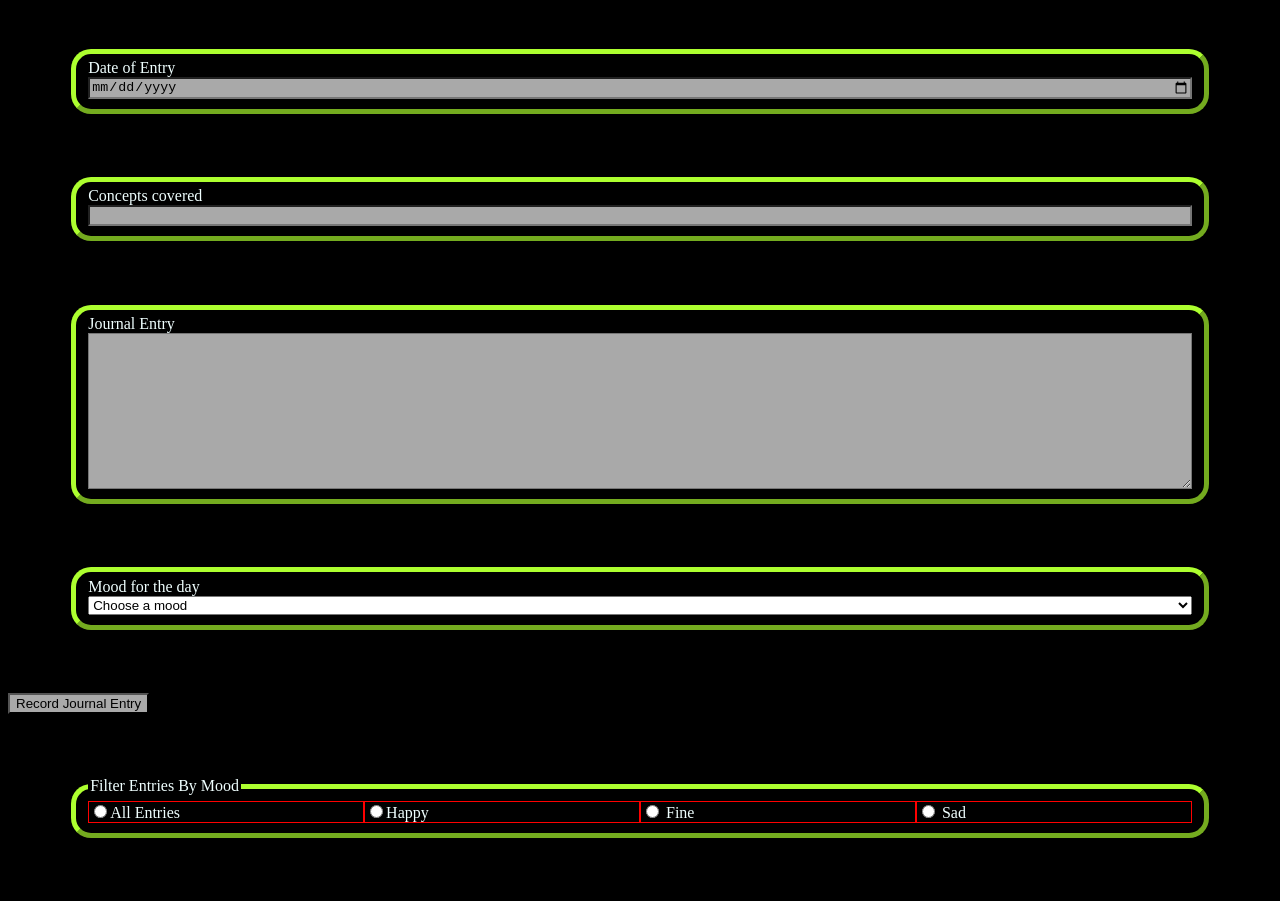
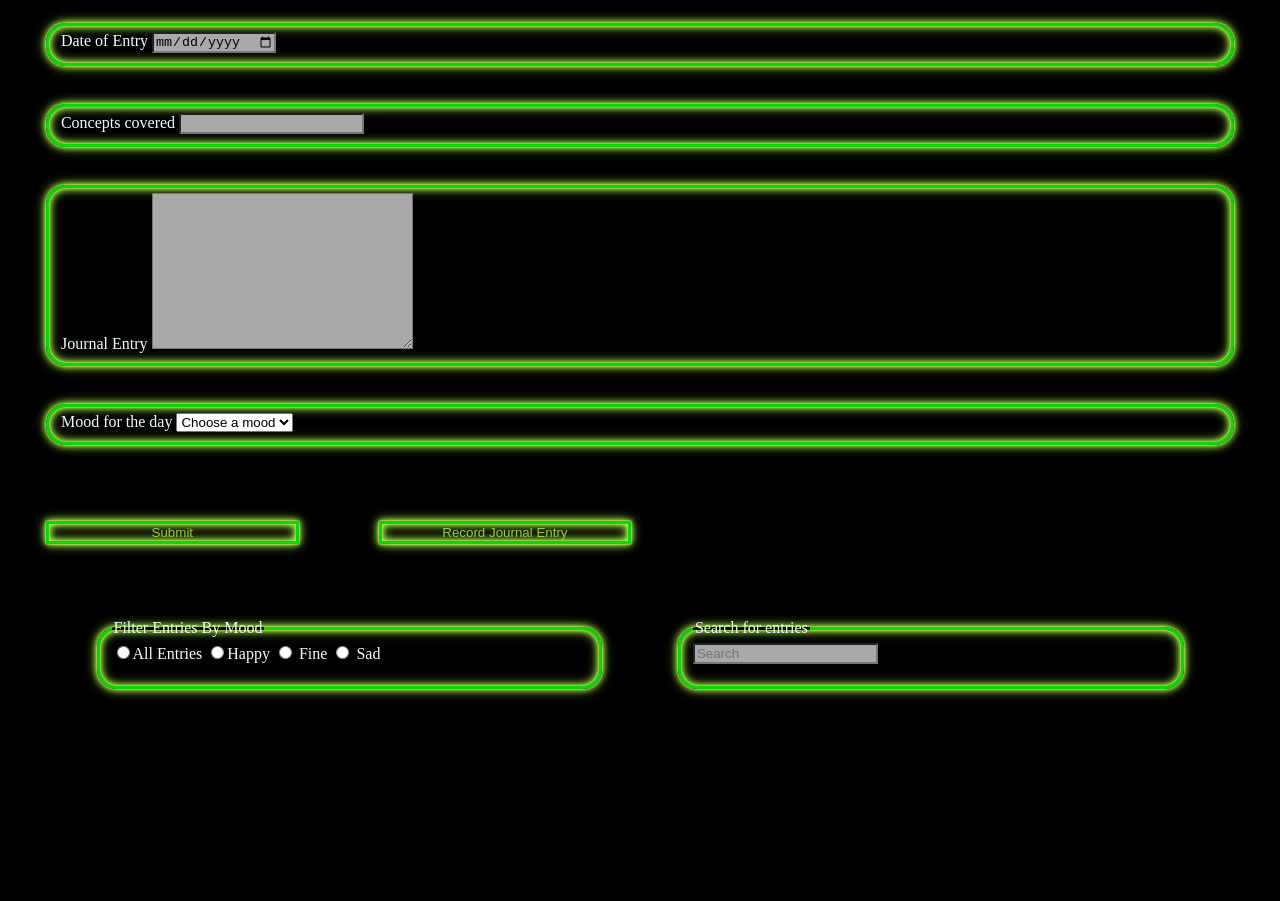
Before and after one commit to michaelprince3/Daily-journal, a plain HTML site: page src/index.html in a window 1280 px wide. Shown: the part 73-974 px from the top of the page. After the commit the page ends 808 px from the top, so only its background shows below. Drawn offline with Linux system fonts and the light colour scheme; no server answers.

Commit message:
part 11 complete

```diff
--- a/src/index.html
+++ b/src/index.html
@@ -38,13 +38,15 @@
           <option value="sad">Sad</option>
         </select>
       </fieldset>
+      <button class="button" id="buttonId">Submit</button>
       <input
         type="button"
         class="button"
-      id="button"
+        id="buttonId"
         value="Record Journal Entry"
       />
     </form>
+    <article class="lowerBar">
       <fieldset class="moodRadio">
         <legend>Filter Entries By Mood</legend>
         <div class="radioBtn" id="allRadio">
@@ -76,6 +78,11 @@
           <label for="sadSelect">Sad</label>
         </div>
       </fieldset>
+      <fieldset class="search">
+        <legend>Search for entries</legend>
+        <input type="text" class="searchBar" placeholder="Search" />
+      </fieldset>
+    </article>
     <article class="entryLog"></article>
 
     <script type="module" src="scripts/journal.js"></script>
--- a/src/scripts/data.js
+++ b/src/scripts/data.js
@@ -1,34 +1,35 @@
 const API = {
-    getJournalEntries () {
-        return fetch("http://localhost:3000/entries")
-            .then(response => response.json())
+  getJournalEntries() {
+    return fetch("http://localhost:3000/entries").then(response =>
+      response.json()
+    );
   },
 
-    saveJournalEntry (entry) {
+  saveJournalEntry(entry) {
     return fetch("http://localhost:3000/entries", {
       method: "POST",
       headers: {
         "Content-Type": "application/json"
       },
-        body: JSON.stringify(entry),
-        })
+      body: JSON.stringify(entry)
+    });
   },
 
-    deleteJournalEntry (entryId) {
+  deleteJournalEntry(entryId) {
     return fetch(`http://localhost:3000/entries/${entryId}`, {
       method: "DELETE"
-        })
+    });
   },
 
-    editJournalEntry (entryId) {
+  editJournalEntry(entryId) {
     return fetch(`http://localhost:3000/entries/${entryId.id}`, {
       method: "PUT",
       headers: {
         "Content-Type": "application/json"
       },
-            body: JSON.stringify(entryId),
-        })
+      body: JSON.stringify(entryId)
+    });
   }
-}
+};
 
-export default API
+export default API;
--- a/src/scripts/entryComponent.js
+++ b/src/scripts/entryComponent.js
@@ -1,5 +1,5 @@
 const HTMLMaker = {
-     makeJournalEntryComponent (journalEntry) {
+  makeJournalEntryComponent(journalEntry) {
     return `
       <section class="journalEntry">
           <h2>${journalEntry.concepts}</h2>
@@ -10,6 +10,6 @@ const HTMLMaker = {
       </section>
     `;
   }
-}
+};
 
-export default HTMLMaker
+export default HTMLMaker;
--- a/src/scripts/entryEvents.js
+++ b/src/scripts/entryEvents.js
@@ -1,13 +1,12 @@
 import API from "./data.js";
 import entryMaker from "./entriesDOM.js";
 
-
 const modifyJournalEvents = {
   addEntry() {
-    const recButton = document.getElementById("button");
+    const recButton = document.getElementById("buttonId");
 
     recButton.addEventListener("click", () => {
-      const hiddenJournalId = document.querySelector("#journalId")
+      const hiddenJournalId = document.querySelector("#journalId");
       const entryDate = document.querySelector("#journalDate");
       const entryConcepts = document.querySelector("#concepts");
       const entryText = document.querySelector("#journalEntry");
@@ -21,12 +20,12 @@ const modifyJournalEvents = {
       };
 
       const clearForm = () => {
-          hiddenJournalId.value = ""
-          entryDate.value = ""
-          entryConcepts.value = ""
-          entryText.value = ""
-          entryMood.value = ""
-      }
+        hiddenJournalId.value = "";
+        entryDate.value = "";
+        entryConcepts.value = "";
+        entryText.value = "";
+        entryMood.value = "";
+      };
 
       const entryArray = [entryDate, entryConcepts, entryText, entryMood];
       const newArray = [];
@@ -41,15 +40,14 @@ const modifyJournalEvents = {
       });
 
       if (newArray.length === 4 && hiddenJournalId.value !== "") {
-          newJournalEntry.id = parseInt(hiddenJournalId.value)
+        newJournalEntry.id = parseInt(hiddenJournalId.value);
         API.editJournalEntry(newJournalEntry)
           .then(() =>
-          API.getJournalEntries()
-          .then(entryMaker.renderJournalEntries))
-          .then(clearForm)
+            API.getJournalEntries().then(entryMaker.renderJournalEntries)
+          )
+          .then(clearForm);
       } else if (newArray.length === 4) {
-        API.saveJournalEntry(newJournalEntry)
-        .then(() =>
+        API.saveJournalEntry(newJournalEntry).then(() =>
           API.getJournalEntries()
             .then(entryMaker.renderJournalEntries)
             .then(clearForm)
@@ -105,8 +103,8 @@ const modifyJournalEvents = {
         const editId = editArray[1];
         entryMaker.updateJournalEntries(editId);
       }
-    })
+    });
   }
-}
+};
 
 export default modifyJournalEvents;
--- a/src/scripts/journal.js
+++ b/src/scripts/journal.js
@@ -1,6 +1,7 @@
 import API from "./data.js";
 import entryMaker from "./entriesDOM.js";
 import modifyJournalEvents from "./entryEvents.js";
+import searchEntries from "./searchEntries.js";
 
 API.getJournalEntries().then(entryMaker.renderJournalEntries);
 
@@ -9,3 +10,5 @@ modifyJournalEvents.addEntry()
 modifyJournalEvents.sortEntries()
 
 modifyJournalEvents.changeEntries()
+
+searchEntries.searchJournalEntries()
--- /dev/null
+++ b/src/scripts/searchEntries.js
@@ -0,0 +1,35 @@
+import API from "./data.js";
+import entryMaker from "./entriesDOM.js";
+
+const searchEntries = {
+  searchJournalEntries() {
+    const searchBox = document.querySelector(".searchBar");
+    const searchResults = [];
+
+    searchBox.addEventListener("keydown", event => {
+      const keyName = event.key;
+      const searchCriteria = event.target.value;
+      searchResults.length = 0;
+      if (keyName === "Enter") {
+        API.getJournalEntries()
+          .then(entries => {
+            entries.forEach(entry => {
+              for (const value of Object.values(entry)) {
+                if (value.split !== undefined) {
+                  const searchArray = value.split(" ");
+                  if (searchArray.includes(`${searchCriteria}`)) {
+                    searchResults.push(entry);
+                  }
+                }
+              }
+            });
+          })
+          .then(() => {
+            entryMaker.renderJournalEntries(searchResults);
+          });
+      }
+    });
+  }
+};
+
+export default searchEntries;
--- a/src/styles/journal.css
+++ b/src/styles/journal.css
@@ -1,6 +1,6 @@
 body {
   background-color: black;
-  color: white;
+  color: azure;
 }
 
 input {
@@ -12,22 +12,61 @@ textarea {
 }
 
 fieldset {
-  display: flex;
-  flex-direction: column;
   background-color: black;
   color: azure;
-  border: 5px outset greenyellow;
+  border: 1px solid greenyellow;
   border-radius: 20px;
-  margin: 5%;
+  margin: 3%;
+  box-sizing: border-box;
+
+  border: 3px solid #0cd808;
+  box-shadow: 0 0 1px #b3ff51, 0 0 2px #b3ff51, 0 0 6px #b3ff51,
+    0 0 12px #b3ff51, inset 0 0 1px #b3ff51, inset 0 0 2px #b3ff51,
+    inset 0 0 6px #b3ff51, inset 0 0 12px #b3ff51;
+}
+
+.lowerBar {
+  display: flex;
+  justify-content: center;
 }
 
 .moodRadio {
-  flex-direction: row;
+  width: 40%;
+  height: 70px;
+}
+
+.search {
+  width: 40%;
+  height: 70px;
+}
+
+.searchBar {
+  align-self: center;
 }
 
 .radioBtn {
   display: inline;
-  width: 30%;
-  border: 1px solid red;
+  /* width: 30%; */
+  /* border: 1px solid red; */
   margin: 0;
 }
+
+#buttonId {
+  background-color: black;
+  color: yellowgreen;
+  border: solid 1px yellowgreen;
+  height: 5%;
+  width: 20%;
+  margin: 3%;
+  box-sizing: border-box;
+
+  border: 3px solid #0cd808;
+  box-shadow: 0 0 1px #b3ff51, 0 0 2px #b3ff51, 0 0 6px #b3ff51,
+    0 0 12px #b3ff51, inset 0 0 1px #b3ff51, inset 0 0 2px #b3ff51,
+    inset 0 0 6px #b3ff51, inset 0 0 12px #b3ff51;
+}
+
+#buttonId:hover {
+  background-color: yellowgreen;
+  color: black;
+}
```
Also changed, not shown: src/scripts/entriesDOM.js (+10 -10 lines). Lines whose indentation alone changed are shown as unchanged.
